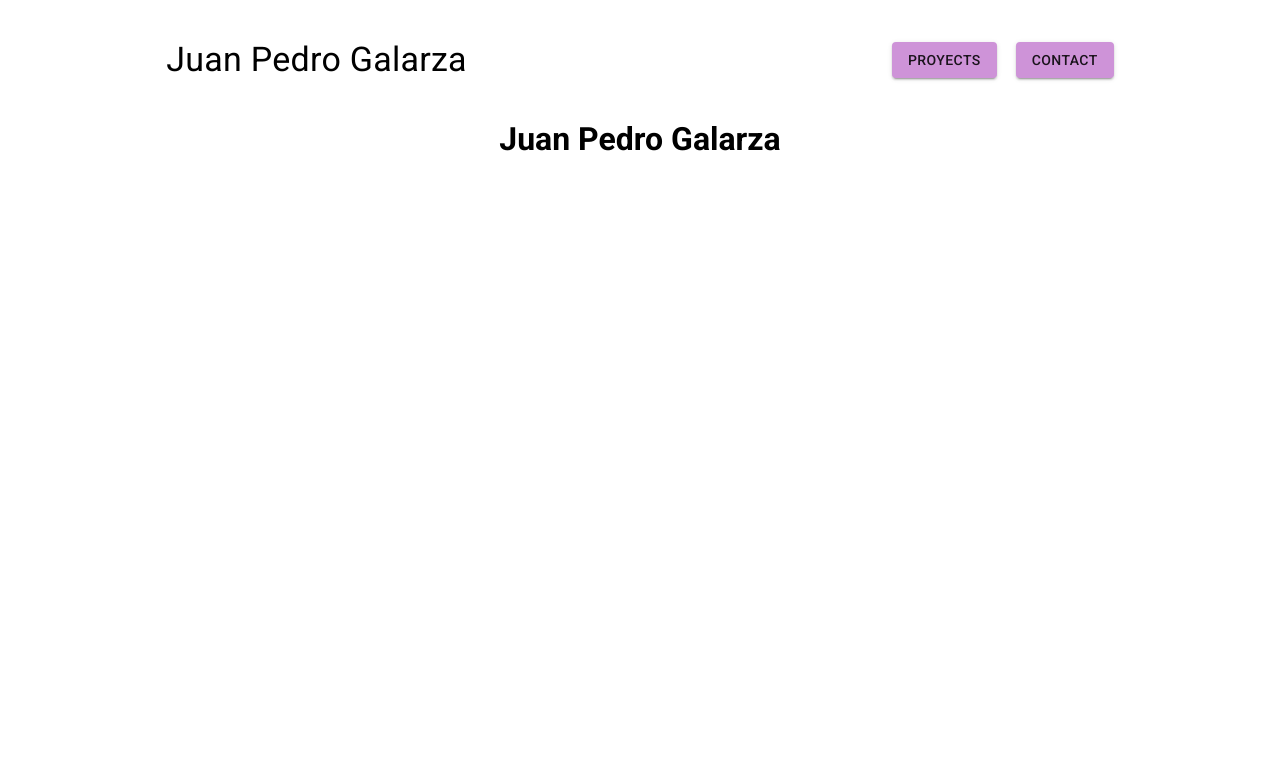
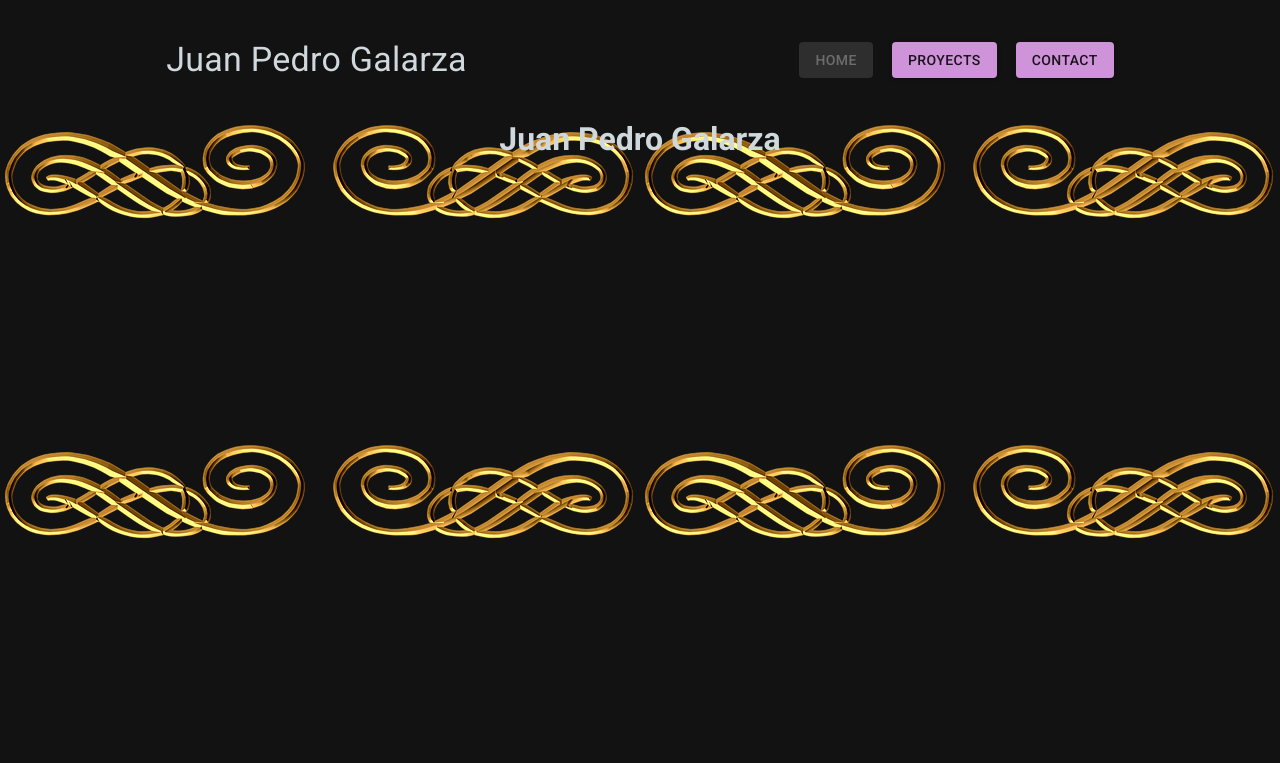
Before and after one commit to juanPedroGalarza/portfolio-react, a React (Vite) app: page / in a window 1280 px wide. Shown: the top 763 px of the page. Built offline with nearby package versions, Linux system fonts and the light colour scheme.

Commit message:
MainLayoutBody styled-component

```diff
--- /dev/null
+++ b/src/components/StyledComponents/MainLayoutBody.jsx
@@ -0,0 +1,15 @@
+import { Box, styled } from "@mui/material";
+import { blueGrey } from "@mui/material/colors";
+
+const BoxBody = styled(Box)(({ theme }) => ({
+  color: blueGrey[100],
+  backgroundColor: theme.palette.background.default,
+  backgroundImage: "url('img/pattern03.png')",
+  backgroundPosition: "50%",
+  backgroundRepeat: "repeat",
+  minHeight: "100vh"
+}))
+
+export default function MainLayoutBody(props) {
+  return <BoxBody>{props.children}</BoxBody>
+}
--- a/src/layouts/MainLayout.jsx
+++ b/src/layouts/MainLayout.jsx
@@ -1,15 +1,18 @@
 import { Suspense } from "react";
 import { lazy } from "react";
 import Loading from "../components/Loading";
+const MainLayoutBody = lazy(() => import("../components/StyledComponents/MainLayoutBody"))
 const Header = lazy(() => import("../components/Header"))
-const ScrollFromPath = lazy(()=> import("../components/ScrollFromPath"))
+const ScrollFromPath = lazy(() => import("../components/ScrollFromPath"))
 
 export default function MainLayout(props) {
     return (
         <Suspense fallback={<Loading />}>
-            <Header />
-            {props.children}
-            <ScrollFromPath />
+            <MainLayoutBody>
+                <Header />
+                {props.children}
+                <ScrollFromPath />
+            </MainLayoutBody>
         </Suspense>
     )
 }
```
